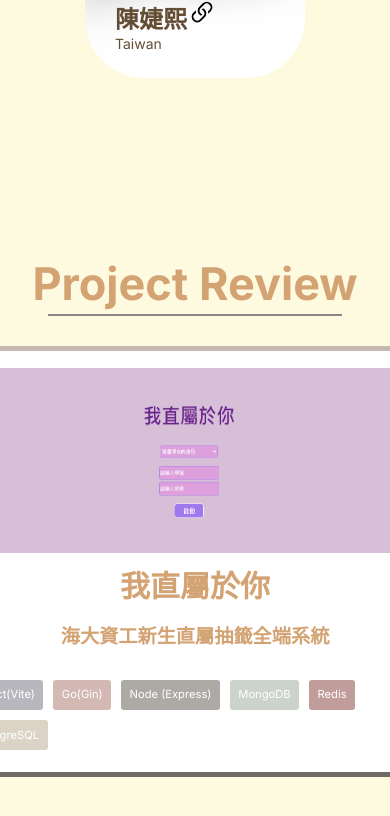
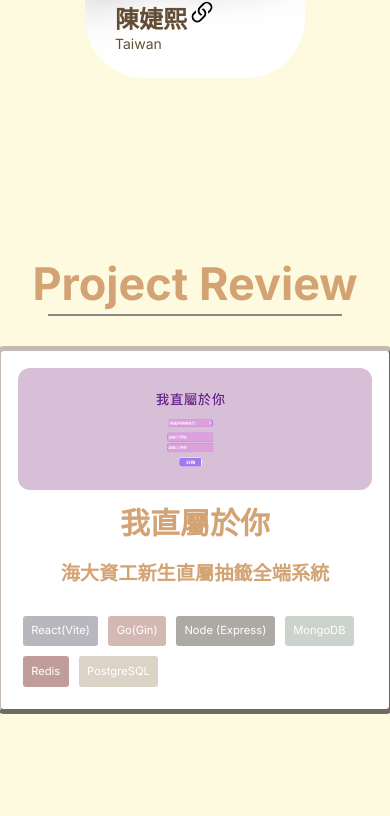
Before and after one commit to we-we-Web/web-web-web, a Next.js app: page / in a window 390 px wide. Shown: the part 3546-4362 px from the top of the page. Built offline with nearby package versions, Linux system fonts and the light colour scheme; grey boxes are pictures that could not be loaded.

Commit message:
Handle rwd issue in project review page

```diff
--- a/src/app/Home/projectReview/ProjectReview.module.css
+++ b/src/app/Home/projectReview/ProjectReview.module.css
@@ -1,18 +1,18 @@
-.projectReviewContainer{
+.project-review-container {
     width: 100%;
     height: 100vh;
     margin: 0;
     padding: 0;
 }
 
-.introTitle{
+.intro-title {
     font-size: 30px;
     text-align: center;
     color: #d3a373;
     margin-block: 30px;
 }
 
-.introTitle::after{
+.intro-title::after {
     content: '';
     width: 75%;
     height: 1px;
@@ -22,28 +22,27 @@
     border-bottom: 2px solid #888;
 }
 
-.projectReviewView{
+.project-review-view {
     margin: 0;
     padding: 0;
     display: flex;
     justify-content: center;
-
 }
 
 
-.purplePotatoContainer{
+.purple-potato-container {
     width: 60vh;
     height: 50vh;
     display: flex;
     justify-content: center;
 }
 
-.purplePotatoContainer:hover{
+.purple-potato-container:hover {
     opacity: 0.7;
-    transition: 0.5s ease-in-out;
+    transition: 0.3s ease-in-out;
 }
 
-.purplePotatoView{
+.purple-potato-view {
     background-color: white;
     padding: 2vh;
     border-radius: 8px;
@@ -51,20 +50,20 @@
     border:#C4BAB1 5px outset;
 }
 
-.pic{
+.pic {
     width: 55vh;
     height: 22vh;
     border-radius: 12px;
 }
 
-.title{
+.title {
     margin-top: 10px;
     font-size: 30px;
     color:#d3a373;
     text-align: center;
 }
 
-.description{
+.description {
     margin-block: 15px;
     font-size: 2.2rem;
     font-weight: 600;
@@ -74,17 +73,26 @@
 
 @media(max-width: 600px) {
 
-    .title{
+    .title {
         margin-top: 5px;
         font-size: 15px;
         color:#d3a373;
         text-align: center;
     }
 
-    .description{
+    .description {
         margin-bottom: 10px;
         font-size: 1.2rem;
         color: #D3A373;
         text-align: center;
     }
+
+    .project-review-view {
+        margin-inline: 5vh;
+    }
+
+    .pic {
+        width: 42vh;
+        height: auto;
+    }
 }
--- a/src/app/Home/projectReview/ProjectReview.tsx
+++ b/src/app/Home/projectReview/ProjectReview.tsx
@@ -7,19 +7,19 @@ import Technology from './technology/Technology';
 export default function ProjectReview() {
 
     return (
-        <div className={styles.projectReviewContainer}>
-            <div className={styles.introTitle}>
+        <div className={styles['project-review-container']}>
+            <div className={styles['intro-title']}>
                 <h2>Project Review</h2>
             </div>
-            <div className={styles.projectReviewView}>
-                <div className={styles.purplePotatoContainer}>
+            <div className={styles['project-review-view']}>
+                <div className={styles['purple-potato-container']}>
                     <Link href="/project">
-                        <div className={styles.purplePotatoView}>
+                        <div className={styles['purple-potato-view']}>
                             <Image className={styles.pic} src={myImage} alt="My Image"/>
-                            <div className={styles.title}>
+                            <div className={styles['title']}>
                                 <h1>我直屬於你</h1>
                             </div>
-                            <div className={styles.description}>
+                            <div className={styles['description']}>
                                 <p>海大資工新生直屬抽籤全端系統</p>
                             </div>
                             <Technology/>
```
